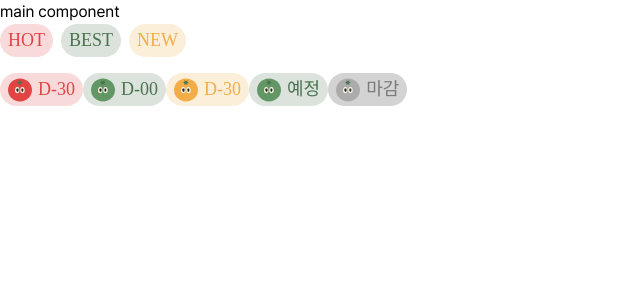
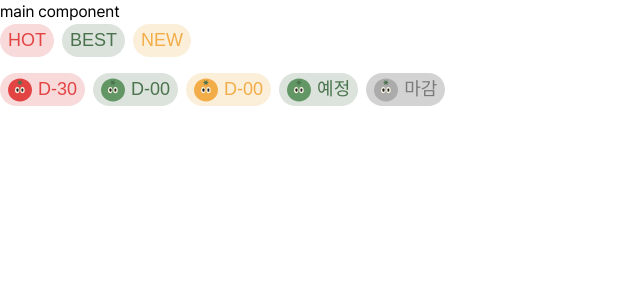
Before and after one commit to hminah0215/tomatoes, a Next.js app: page / in a window 1280 px wide. Shown: the top 300 px of the page, without its empty margins (0-640 px from the left). Built offline with nearby package versions, Linux system fonts and the light colour scheme.

Commit message:
refactor: 컬러상수 사용 및 props 타입 변경

```diff
--- a/src/app/page.tsx
+++ b/src/app/page.tsx
@@ -5,17 +5,17 @@ export default function Home() {
   return (
     <>
       <h1>main component</h1>
-      <div className='flex gap-2 mb-4'>
+      <div className="flex gap-2 mb-4">
         <Tag type="hot" label="HOT" />
         <Tag type="best" label="BEST" />
         <Tag type="new" label="NEW" />
       </div>
-      <div>
+      <div className="flex gap-2 mb-4">
         <Dday type="active" day="30" color="red" />
         <Dday type="active" day="00" color="green" />
-        <Dday type="active" day="30" color="yellow" />
-        <Dday type="upcoming" day="30" />
-        <Dday type="completed" day="30" />
+        <Dday type="active" day="00" color="yellow" />
+        <Dday type="upcoming" />
+        <Dday type="completed" />
       </div>
     </>
   );
--- a/src/components/common/Dday.tsx
+++ b/src/components/common/Dday.tsx
@@ -1,30 +1,30 @@
 interface DdayProps {
   type: 'active' | 'completed' | 'upcoming';
-  day: string;
+  day?: string;
   color?: 'red' | 'yellow' | 'green';
 }
 
 const baseTagStyle = "h-[33px] px-2 py-[3px] rounded-[999px] justify-center items-center gap-1.5 inline-flex";
-const baseTextStyle = "text-lg font-medium font-['Pretendard'] leading-[27px]";
+const baseTextStyle = "text-lg font-medium font-pretendard leading-[27px]";
 
 const tagStyles = {
   active: {
-    red: `${baseTagStyle} bg-[#f9dada]`,
-    yellow: `${baseTagStyle} bg-[#fcefda]`,
-    green: `${baseTagStyle} bg-[#dbe3dc]`,
+    red: `${baseTagStyle} bg-dDayRed`,
+    yellow: `${baseTagStyle} bg-dDayYellow`,
+    green: `${baseTagStyle} bg-dDayGreen`,
   },
-  completed: `${baseTagStyle} bg-[#D3D3D3]`,
-  upcoming: `${baseTagStyle} bg-[#dbe3dc]`
+  completed: `${baseTagStyle} bg-dDayGray`,
+  upcoming: `${baseTagStyle} bg-dDayGreen`
 };
 
 const textStyles = {
   active: {
-    red: `${baseTextStyle} text-[#e24444]`,
-    yellow: `${baseTextStyle} text-[#f2ad48]`,
-    green: `${baseTextStyle} text-[#4a734e]`,
+    red: `${baseTextStyle} text-dDayTextRed`,
+    yellow: `${baseTextStyle} text-dDayTextYellow`,
+    green: `${baseTextStyle} text-dDayTextGreen`,
   },
-  completed: `${baseTextStyle} text-[#7A7A7A]`,
-  upcoming: `${baseTextStyle} text-[#4a734e]`
+  completed: `${baseTextStyle} text-dDayTextGray`,
+  upcoming: `${baseTextStyle} text-dDayTextGreen`
 };
 
 export default function Dday({ type, day, color }: DdayProps) {
--- a/src/components/common/Tag.tsx
+++ b/src/components/common/Tag.tsx
@@ -4,18 +4,18 @@ interface TagProps {
 }
 
 const baseTagStyle = "h-[33px] px-2 py-[3px] rounded-[999px] justify-center items-center gap-1.5 inline-flex";
-const baseTextStyle = "text-lg font-medium font-['Pretendard'] leading-[27px]";
+const baseTextStyle = "text-lg font-medium font-pretendard leading-[27px]";
 
 const tagStyles = {
-  hot: `${baseTagStyle} bg-[#f9dada]`,
-  best: `${baseTagStyle} bg-[#dbe3dc]`,
-  new: `${baseTagStyle} bg-[#fcefda]`
+  hot: `${baseTagStyle} bg-dDayRed`,
+  new: `${baseTagStyle} bg-dDayYellow`,
+  best: `${baseTagStyle} bg-dDayGreen`
 };
 
 const textStyles = {
-  hot: `${baseTextStyle} text-[#e24444]`,
-  best: `${baseTextStyle} text-[#4a734e]`,
-  new: `${baseTextStyle} text-[#f2ad48]`
+  hot: `${baseTextStyle} text-dDayTextRed`,
+  new: `${baseTextStyle} text-dDayTextYellow`,
+  best: `${baseTextStyle} text-dDayTextGreen`
 };
 
 export default function Tag({ type, label }: TagProps) {
--- a/tailwind.config.ts
+++ b/tailwind.config.ts
@@ -11,21 +11,21 @@ const config: Config = {
       colors: {
         background: 'var(--background)',
         foreground: 'var(--foreground)',
-        // sub: 일반적으로 배경, 텍스트, 섹션 구분 등에 사용. 눈에 덜 띄며 시각적 안정성
-        // point: 주로 강조하고 싶은 요소나 중요한 요소에 사용. 버튼, 강조된 텍스트 등
-        // 끝에 붙는 숫자: 밝기 또는 채도를 의미하며, 숫자가 커질수록 진하고 어두운 색상.
-        'main-beige': '#F5F1DE',
-        'point-red-100': '#F9DADA',
-        'point-red-500': '#E24444',
-        'point-green-100': '#DBE3DC',
-        'point-green-500': '#4A734E',
-        'sub-yellow-100': '#FCEFDA',
-        'sub-yellow-500': '#F2AD48',
-        'sub-gray-100': '#D3D3D3',
-        'sub-gray-200': '#A7A7A7',
-        'sub-gray-300': '#7A7A7A',
-        'sub-gray-400': '#4E4E4E',
-        'sub-gray-500': '#222222',
+        bannerLink: '#4A734E',
+        bannerLinkText: '#F5F1DE',
+        footerBackground: '#F5F1DE',
+        dDayRed: '#F9DADA',
+        dDayYellow: '#FCEFDA',
+        dDayGreen: '#DBE3DC',
+        dDayGray: '#D3D3D3',
+        dDayTextRed: '#E24444',
+        dDayTextYellow: '#F2AD48',
+        dDayTextGreen: '#4A734E',
+        dDayTextGray: '#7A7A7A',
+        searchBorder: '#E24444',
+      },
+      fontFamily: {
+        pretendard: ['Pretendard', 'sans-serif'],
       },
     },
   },
```
